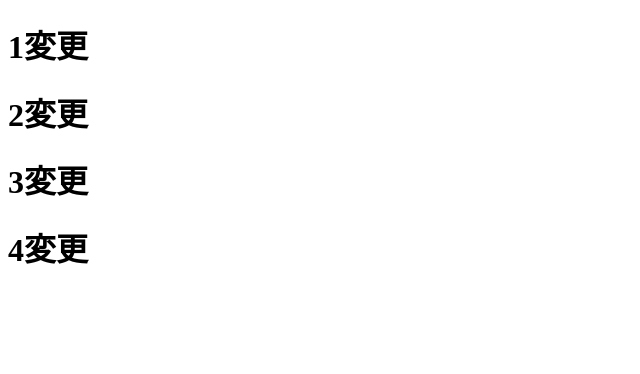
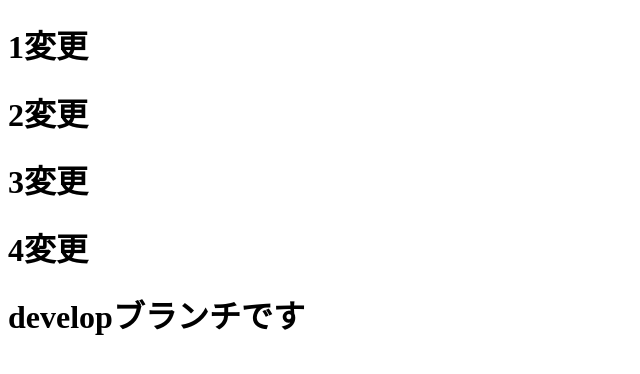
Before and after one commit to kumacreative/github_practice, a plain HTML site: page index.html in a window 1280 px wide. Shown: the whole page, without its empty margins (0-640 px from the left). Drawn offline with Linux system fonts and the light colour scheme.

Commit message:
developブランチ

```diff
--- a/index.html
+++ b/index.html
@@ -10,5 +10,6 @@
     <h1>2変更</h1>
     <h1>3変更</h1>
     <h1>4変更</h1>
+    <h1>developブランチです</h1>
 </body>
 </html>
```
